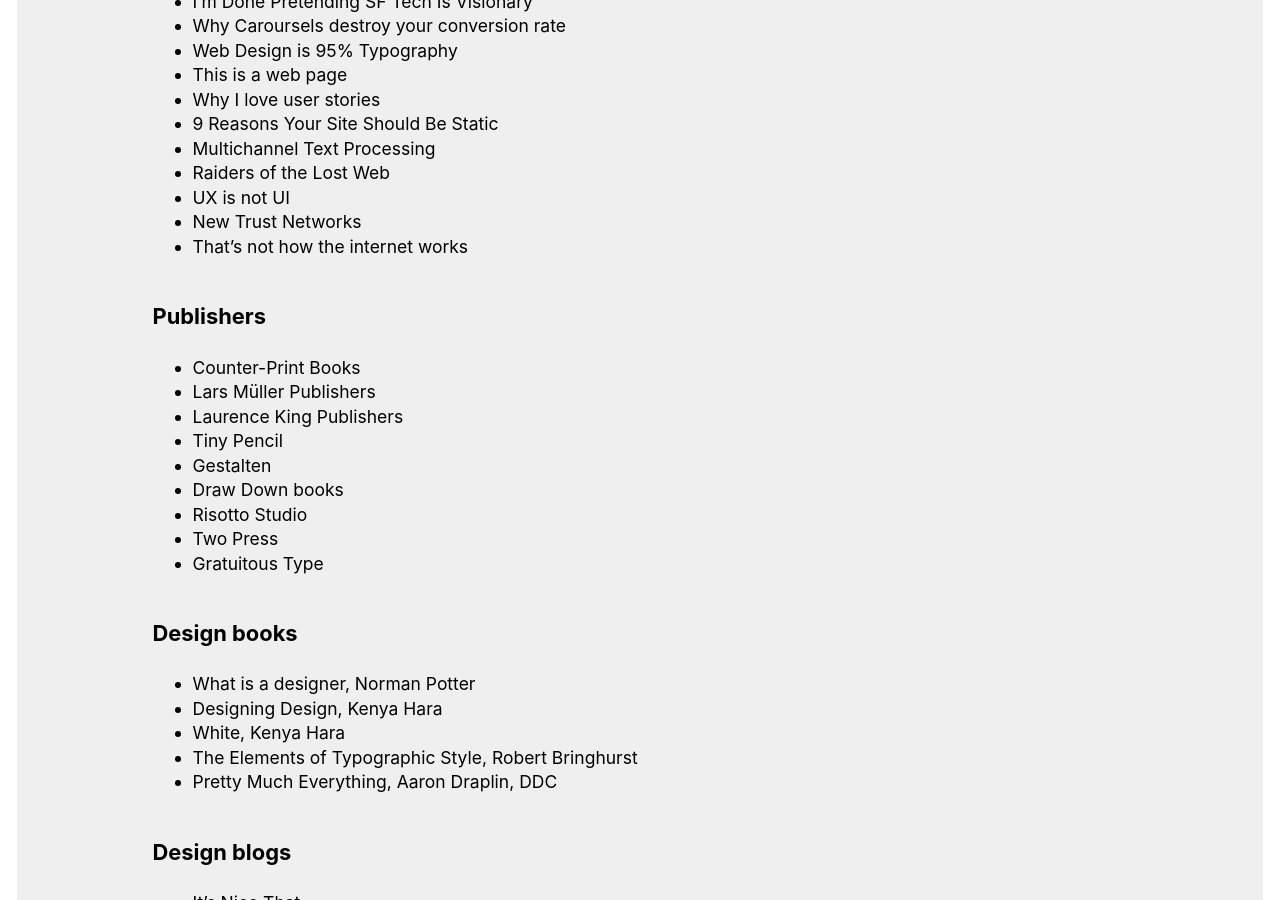
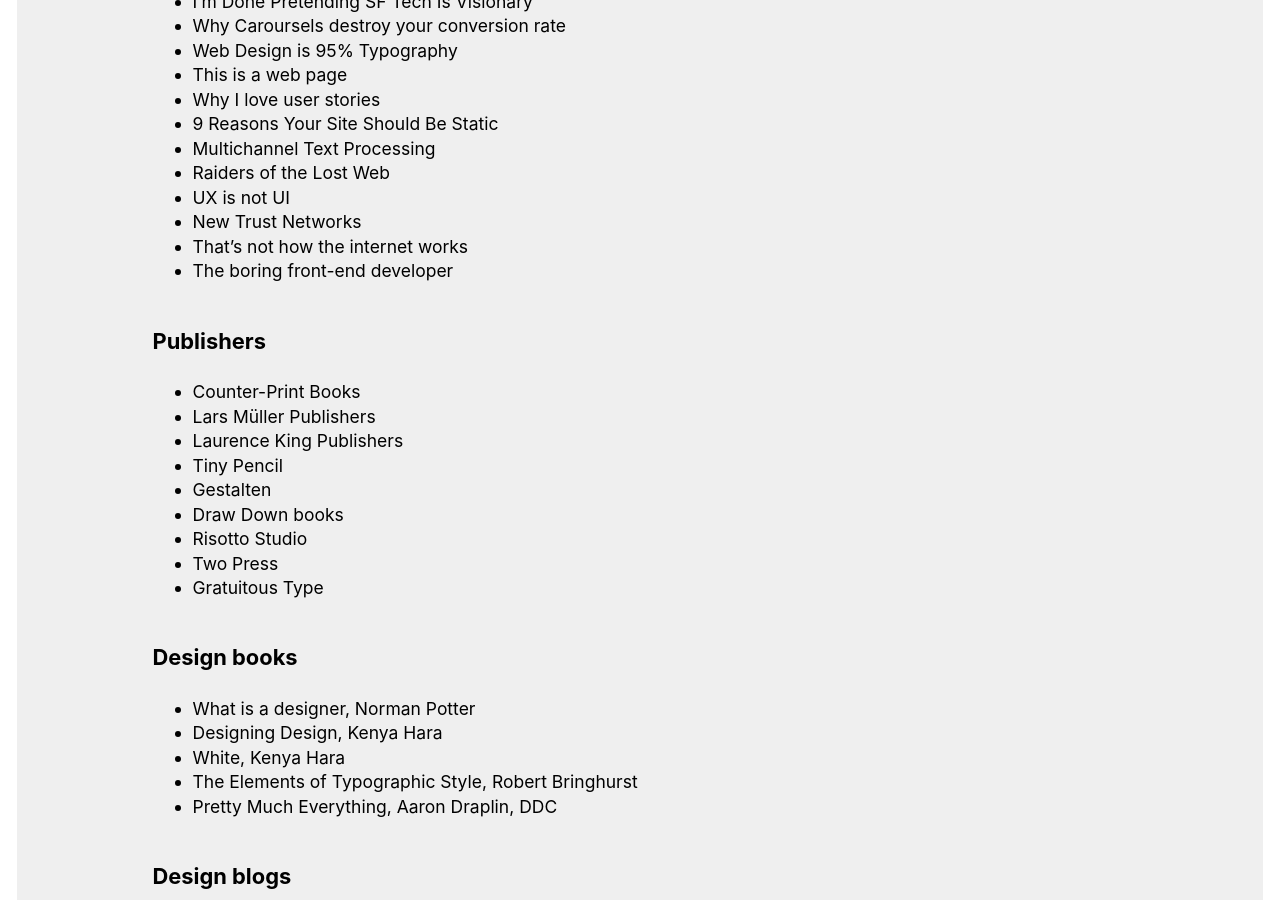
Before and after one commit to regmtait/regmtait.co.uk, a Jekyll site: the page built from links.md, in a window 1280 px wide and 900 px high, scrolled down 498 px. Built offline with Jekyll 4.4.1, drawn with Linux system fonts in a browser that asks for light colours.

Commit message:
Added link to a new article

```diff
--- a/links.md
+++ b/links.md
@@ -29,6 +29,7 @@
 * [UX is not UI](http://www.helloerik.com/ux-is-not-ui)
 * [New Trust Networks](http://rachelbotsman.com/work/#writing 'Rachel Botsman')
 * [That’s not how the internet works](http://ben.balter.com/2013/11/21/thats-not-how-the-internet-works/ 'Ben Balter')
+* [The boring front-end developer](http://adamsilver.io/articles/the-boring-front-end-developer/ 'Adam Silver')
 
 ## Publishers
 
```
